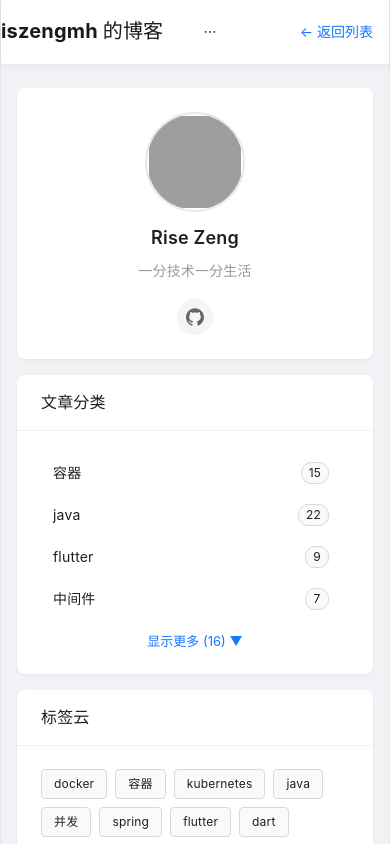
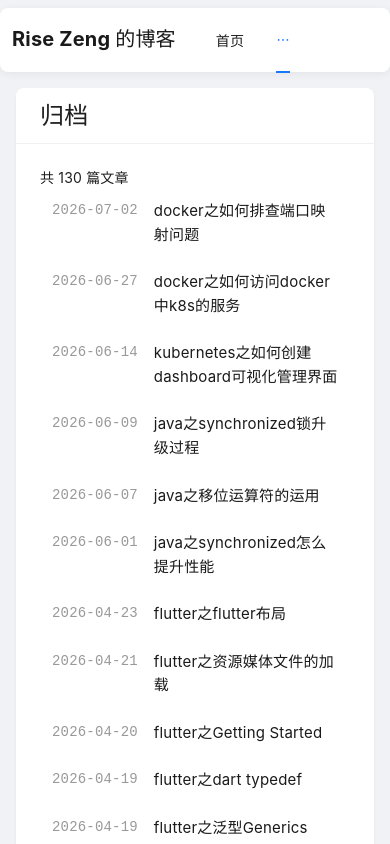
Before and after one commit to iszengmh/blog-iszengmh, a Vue app: page /archives in a window 390 px wide. Shown: the top 844 px of the page. Built offline with nearby package versions, Linux system fonts and the light colour scheme; grey boxes are pictures that could not be loaded.

Commit message:
checkin code

```diff
--- a/src/App.vue
+++ b/src/App.vue
@@ -1,107 +1,37 @@
 <script setup lang="ts">
-import { ref, computed, watch } from 'vue'
-import { useRoute, useRouter } from 'vue-router'
+import { computed } from 'vue'
+import { useRouter, useRoute } from 'vue-router'
 import BlogLayout from './components/layout/BlogLayout.vue'
 import BlogHeader from './components/Header.vue'
 import BlogFooter from './components/Footer.vue'
 import AuthorAvatar from './components/sidebar/AuthorAvatar.vue'
 import ArticleCategories from './components/sidebar/ArticleCategories.vue'
-import type { Category } from './components/sidebar/ArticleCategories.vue'
 import ArticleTags from './components/sidebar/ArticleTags.vue'
-import type { Tag } from './components/sidebar/ArticleTags.vue'
-import ArticleList from './components/article/ArticleList.vue'
-import type { Article } from './components/article/ArticleCard.vue'
-import ArticleViewer from './components/views/ArticleViewer.vue'
-import { useArticles } from './composables/useArticles'
-import {menuItems} from "./config.ts";
+import { menuItems, profile } from './config.ts'
+import { useArticleFilter } from './composables/useArticleFilter'
 
+const router = useRouter()
 const route = useRoute()
-const router = useRouter()
-const { articles: allArticles, toArticleCard } = useArticles()
+const {
+  categories,
+  tags,
+  activeCategory,
+  activeTag,
+  handleCategorySelect,
+  handleTagSelect,
+} = useArticleFilter()
 
-const articleCards = computed<Article[]>(() =>
-  allArticles.map((meta) => toArticleCard(meta)),
-)
-
-/** 当前选中的文章 ID（从 URL 路径中提取） */
-const activeArticleId = ref<string | null>(null)
-const showArticleList = computed(() => !activeArticleId.value)
-
-// 监听路由变化，从 URL 中提取文章 ID
-watch(() => route.path, (path) => {
-  // 去掉开头的 /，剩下的就是文章 ID
-  const id = path.slice(1)
-  activeArticleId.value = id || null
-}, { immediate: true })
-
-const currentPage = ref(1)
-const pageSize = ref(10)
-const activeCategory = ref('')
-const activeTag = ref('')
-
-const categories = computed(() => {
-  const countMap: Record<string, Category> = {}
-  articleCards.value.forEach(item => {
-    const cat = item.category
-    if (cat) {
-      countMap[cat] = {key:cat,label:cat,count:((countMap[cat]?.count || 0) + 1)}
-    }
-  })
-  return Object.values(countMap)
+/** 导航栏高亮 key */
+const activeMenuKey = computed(() => {
+  const name = route.name
+  if (name === 'home' || name === 'archives' || name === 'about') return name as string
+  return ''
 })
 
-const tags = computed(() => {
-  const tagMap: Record<string, Category> = {}
-  articleCards.value.forEach(item => {
-    item.tags?.forEach((tag)=>{
-      if (tag) {
-        tagMap[tag] = {key:tag,label:tag,count:((tagMap[tag]?.count || 0) + 1)}
-      }
-    })
-  })
-  return Object.values(tagMap)
-})
-
-
-const filteredArticles = computed(() => {
-  let list = articleCards.value
-  if (activeCategory.value) {
-    list = list.filter((a) => a.category === activeCategory.value)
-  }
-  if (activeTag.value) {
-    list = list.filter((a) => a.tags.includes(activeTag.value))
-  }
-  return list
-})
-
-const totalArticles = computed(() => filteredArticles.value.length)
-const pagedArticles = computed(() => {
-  const start = (currentPage.value - 1) * pageSize.value
-  return filteredArticles.value.slice(start, start + pageSize.value)
-})
-
-function handlePageChange(page: number) {
-  currentPage.value = page
-}
-
-function handleCategorySelect(category: Category) {
-  activeCategory.value = category.label
-  activeTag.value = ''
-  currentPage.value = 1
-}
-
-function handleTagSelect(tag: Tag) {
-  activeTag.value = tag.key
-  activeCategory.value = ''
-  currentPage.value = 1
-}
-
-function handleArticleClick(article: Article) {
-  router.push(`/${article.id}`)
-}
-
-function handleMenuClick(item: any){
-  router.go(item.path)
+function handleMenuClick(event: any) {
+  const target = menuItems.find((m) => m.key === event.key)
+  if (!target) return
+  router.push(target.path)
 }
 </script>
 
@@ -109,21 +39,21 @@ function handleMenuClick(item: any){
   <BlogLayout>
     <template #header>
       <BlogHeader
-        title="iszengmh 的博客"
+        :title="profile.name+' 的博客'"
         :menuItems="menuItems"
-        :active-key="showArticleList ? 'home' : route.path"
+        :activeKey="activeMenuKey"
         @menu-click="handleMenuClick"
       >
         <template #right>
           <a-button
-            v-if="!showArticleList"
+            v-if="route.name === 'article'"
             type="link"
             @click="router.push('/')"
           >
             ← 返回列表
           </a-button>
           <a-input-search
-            v-else
+            v-else-if="route.name === 'home'"
             placeholder="搜索文章..."
             style="width: 200px"
           />
@@ -132,41 +62,25 @@ function handleMenuClick(item: any){
     </template>
 
     <template #sidebar>
-      <AuthorAvatar
-      />
+      <AuthorAvatar />
       <ArticleCategories
-          :categories="categories"
+        :categories="categories"
         :activeCategory="activeCategory"
         @select="handleCategorySelect"
       />
       <ArticleTags
-          :tags="tags"
+        :tags="tags"
         :activeTag="activeTag"
         @select="handleTagSelect"
       />
     </template>
 
-    <ArticleList
-      v-if="showArticleList"
-      :articles="pagedArticles"
-      :loading="false"
-      :pagination="{
-        current: currentPage,
-        pageSize: pageSize,
-        total: totalArticles,
-      }"
-      @article-click="handleArticleClick"
-      @page-change="handlePageChange"
-    />
-    <ArticleViewer
-      v-else
-      :id="activeArticleId!"
-    />
-
+    <!-- 路由自动渲染当前页面组件 -->
+    <RouterView />
 
     <template #footer>
       <BlogFooter
-        site-name="iszengmh 的博客"
+        :site-name="profile.name+' 的博客'"
         :year="2026"
         :extra="['用 ❤️ 和 Vue 构建']"
       />
--- a/src/blog.router.ts
+++ b/src/blog.router.ts
@@ -1,22 +1,29 @@
 import { createRouter, createWebHistory } from 'vue-router'
-import Archives from './components/Archives.vue'
-import About from './components/About.vue'
-
-// 页面路由（.vue 文件，放在 src/pages）
-const vuePages = import.meta.glob('/src/components/**/*.vue')
-const vueRoutes = Object.keys(vuePages).map((path) => {
-  const routePath = path.replace('/src/components/', '/')
-      .replace('.vue', '')
-  return { path: routePath, component: vuePages[path] }
-})
 
 const routes = [
-  ...vueRoutes,
-  // 非首页的菜单路由（首页 / 由 App.vue 直接处理，不需路由定义）
-  { path: '/archives', component: Archives,props: { isMenu: true }},
-  { path: '/about', component: About,props: { isMenu: true, }},
+  {
+    path: '/',
+    name: 'home',
+    component: () => import('./pages/HomePage.vue'),
+  },
+  {
+    path: '/archives',
+    name: 'archives',
+    component: () => import('./pages/ArchivesPage.vue'),
+  },
+  {
+    path: '/about',
+    name: 'about',
+    component: () => import('./pages/AboutPage.vue'),
+  },
+  {
+    // 文章详情 — 放最后以免抢在其他路由前面
+    path: '/:id',
+    name: 'article',
+    component: () => import('./pages/ArticlePage.vue'),
+  },
 ]
-console.log("routes",routes)
+
 export const blogRouter = createRouter({
   history: createWebHistory(),
   routes,
--- a/src/components/layout/BlogLayout.vue
+++ b/src/components/layout/BlogLayout.vue
@@ -15,6 +15,8 @@
  ├──────────┴───────────────────┤
  │          Footer              │
  └──────────────────────────────┘
+ *
+ * 移动端：内容优先，sidebar 排在 main 下方
  */
 defineOptions({ name: 'BlogLayout' })
 
@@ -38,8 +40,8 @@ withDefaults(defineProps<Props>(), {
   <a-layout class="blog-layout">
     <!-- 顶部导航栏 -->
     <a-layout-header class="blog-header">
-      <slot name="header">
-        <div class="header-inner">
+      <div class="header-inner" :style="{ maxWidth: contentMaxWidth + 'px' }">
+        <slot name="header">
           <div class="header-left">
             <slot name="header-left">
               <a href="/" class="logo">
@@ -50,13 +52,18 @@ withDefaults(defineProps<Props>(), {
           <div class="header-right">
             <slot name="header-right" />
           </div>
-        </div>
-      </slot>
+        </slot>
+      </div>
     </a-layout-header>
 
     <!-- 主体内容区 -->
     <a-layout-content class="blog-content">
       <div class="content-wrapper" :style="{ maxWidth: contentMaxWidth + 'px' }">
+        <!-- 主内容区（内容优先，DOM 排在 sidebar 前面） -->
+        <main class="blog-main">
+          <slot />
+        </main>
+
         <!-- 侧边栏 -->
         <aside
           v-if="showSidebar"
@@ -65,11 +72,6 @@ withDefaults(defineProps<Props>(), {
         >
           <slot name="sidebar" />
         </aside>
-
-        <!-- 主内容区 -->
-        <main class="blog-main">
-          <slot />
-        </main>
       </div>
     </a-layout-content>
 
@@ -94,24 +96,25 @@ withDefaults(defineProps<Props>(), {
 /* ---------- Header ---------- */
 .blog-header {
   position: sticky;
-  top: 0;
+  top: 16px;
   z-index: 100;
-  height: 64px;
   padding: 0;
-  background: #fff;
-  box-shadow: 0 2px 8px rgba(0, 0, 0, 0.06);
+  background: transparent;
   display: flex;
-  align-items: center;
+  justify-content: center;
 }
 
 .header-inner {
   width: 100%;
   max-width: v-bind(contentMaxWidth + 'px');
-  margin: 0 auto;
   padding: 0 24px;
   display: flex;
   align-items: center;
   justify-content: space-between;
+  height: 64px;
+  background: #fff;
+  box-shadow: 0 2px 8px rgba(0, 0, 0, 0.06);
+  border-radius: 8px;
 }
 
 .header-left,
@@ -151,6 +154,8 @@ withDefaults(defineProps<Props>(), {
   flex-shrink: 0;
   position: sticky;
   top: 88px;
+  /* 桌面端保持在左侧（即使 DOM 中 main 在前） */
+  order: -1;
 }
 
 /* ---------- Main ---------- */
@@ -175,13 +180,34 @@ withDefaults(defineProps<Props>(), {
 
 /* ---------- Responsive ---------- */
 @media (max-width: 768px) {
+  .blog-content {
+    overflow-x: hidden;
+  }
+
   .content-wrapper {
     flex-direction: column;
+    gap: 12px;
+  }
+
+  .blog-main {
+    max-width: 100%;
   }
 
   .blog-sidebar {
     width: 100% !important;
     position: static;
+    order: 0;
+    max-width: 100%;
+  }
+
+  .blog-header {
+    top: 8px;
+  }
+
+  .header-inner {
+    padding: 0 12px;
+    min-height: 56px;
+    height: auto;
   }
 }
 </style>
--- /dev/null
+++ b/src/composables/useArticleFilter.ts
@@ -0,0 +1,98 @@
+/**
+ * 文章筛选/分页共享状态（单例）
+ *
+ * 模块级 state，多个组件调用 useArticleFilter() 操作同一份数据。
+ * App.vue（侧栏筛选）和 HomePage.vue（文章列表）共享。
+ */
+import { computed, ref } from 'vue'
+import type { Category } from '../components/sidebar/ArticleCategories.vue'
+import type { Tag } from '../components/sidebar/ArticleTags.vue'
+import type { Article } from '../components/article/ArticleCard.vue'
+import { useArticles } from './useArticles'
+
+/* ── 模块级单例状态 ── */
+const currentPage = ref(1)
+const pageSize = ref(10)
+const activeCategory = ref('')
+const activeTag = ref('')
+
+const { articles: allArticles, toArticleCard } = useArticles()
+
+const articleCards = computed<Article[]>(() =>
+  allArticles.map((meta) => toArticleCard(meta)),
+)
+
+const categories = computed(() => {
+  const countMap: Record<string, Category> = {}
+  articleCards.value.forEach((item) => {
+    const cat = item.category
+    if (cat) {
+      countMap[cat] = { key: cat, label: cat, count: (countMap[cat]?.count || 0) + 1 }
+    }
+  })
+  return Object.values(countMap)
+})
+
+const tags = computed(() => {
+  const tagMap: Record<string, { key: string; label: string; count: number }> = {}
+  articleCards.value.forEach((item) => {
+    item.tags?.forEach((tag) => {
+      if (tag) {
+        tagMap[tag] = { key: tag, label: tag, count: (tagMap[tag]?.count || 0) + 1 }
+      }
+    })
+  })
+  return Object.values(tagMap)
+})
+
+const filteredArticles = computed(() => {
+  let list = articleCards.value
+  if (activeCategory.value) {
+    list = list.filter((a) => a.category === activeCategory.value)
+  }
+  if (activeTag.value) {
+    list = list.filter((a) => a.tags.includes(activeTag.value))
+  }
+  return list
+})
+
+const totalArticles = computed(() => filteredArticles.value.length)
+
+const pagedArticles = computed(() => {
+  const start = (currentPage.value - 1) * pageSize.value
+  return filteredArticles.value.slice(start, start + pageSize.value)
+})
+
+function handlePageChange(page: number) {
+  currentPage.value = page
+}
+
+function handleCategorySelect(category: Category) {
+  activeCategory.value = category.label
+  activeTag.value = ''
+  currentPage.value = 1
+}
+
+function handleTagSelect(tag: Tag) {
+  activeTag.value = tag.key
+  activeCategory.value = ''
+  currentPage.value = 1
+}
+
+export function useArticleFilter() {
+  return {
+    currentPage,
+    pageSize,
+    activeCategory,
+    activeTag,
+    articleCards,
+    categories,
+    tags,
+    filteredArticles,
+    totalArticles,
+    pagedArticles,
+    handlePageChange,
+    handleCategorySelect,
+    handleTagSelect,
+  }
+}
--- /dev/null
+++ b/src/pages/AboutPage.vue
@@ -0,0 +1,12 @@
+<script setup lang="ts">
+/**
+ * 关于页
+ */
+</script>
+
+<template>
+  <a-card :bordered="false">
+    <h2>关于</h2>
+    <p>这是一个使用 Vue 3 + Ant Design Vue 构建的个人博客。</p>
+  </a-card>
+</template>
--- /dev/null
+++ b/src/pages/ArchivesPage.vue
@@ -0,0 +1,72 @@
+<script setup lang="ts">
+/**
+ * 归档页
+ */
+import { useRouter } from 'vue-router'
+import { useArticleFilter } from '../composables/useArticleFilter'
+import type { Article } from '../components/article/ArticleCard.vue'
+
+const router = useRouter()
+const { articleCards } = useArticleFilter()
+
+function handleArticleClick(article: Article) {
+  router.push(`/${article.id}`)
+}
+</script>
+
+<template>
+  <div class="archives-page">
+    <a-card :bordered="false">
+      <template #title>
+        <h2 style="margin: 0">归档</h2>
+      </template>
+      <p>共 {{ articleCards.length }} 篇文章</p>
+      <div class="archives-list">
+        <div
+          v-for="article in articleCards"
+          :key="article.id"
+          class="archive-item"
+          @click="handleArticleClick(article)"
+        >
+          <span class="archive-date">{{ article.date.slice(0, 10) }}</span>
+          <span class="archive-title">{{ article.title }}</span>
+        </div>
+      </div>
+    </a-card>
+  </div>
+</template>
+
+<style scoped>
+.archives-page {
+  min-height: 60vh;
+}
+.archives-list {
+  display: flex;
+  flex-direction: column;
+  gap: 4px;
+}
+.archive-item {
+  display: flex;
+  gap: 16px;
+  padding: 10px 12px;
+  border-radius: 6px;
+  cursor: pointer;
+  transition: background 0.2s;
+}
+.archive-item:hover {
+  background: #f0f5ff;
+}
+.archive-date {
+  flex-shrink: 0;
+  color: #999;
+  font-size: 14px;
+  font-family: monospace;
+}
+.archive-title {
+  color: #1a1a1a;
+  font-size: 15px;
+}
+.archive-item:hover .archive-title {
+  color: #1890ff;
+}
+</style>
--- /dev/null
+++ b/src/pages/ArticlePage.vue
@@ -0,0 +1,14 @@
+<script setup lang="ts">
+/**
+ * 文章详情页
+ */
+import { useRoute } from 'vue-router'
+import ArticleViewer from '../components/views/ArticleViewer.vue'
+
+const route = useRoute()
+const articleId = route.params.id as string
+</script>
+
+<template>
+  <ArticleViewer :id="articleId" />
+</template>
--- /dev/null
+++ b/src/pages/HomePage.vue
@@ -0,0 +1,31 @@
+<script setup lang="ts">
+/**
+ * 首页 — 文章列表
+ */
+import { useRouter } from 'vue-router'
+import ArticleList from '../components/article/ArticleList.vue'
+import type { Article } from '../components/article/ArticleCard.vue'
+import { useArticleFilter } from '../composables/useArticleFilter'
+
+const router = useRouter()
+const { pagedArticles, totalArticles, currentPage, pageSize, handlePageChange } =
+  useArticleFilter()
+
+function handleArticleClick(article: Article) {
+  router.push(`/${article.id}`)
+}
+</script>
+
+<template>
+  <ArticleList
+    :articles="pagedArticles"
+    :loading="false"
+    :pagination="{
+      current: currentPage,
+      pageSize: pageSize,
+      total: totalArticles,
+    }"
+    @article-click="handleArticleClick"
+    @page-change="handlePageChange"
+  />
+</template>
--- a/src/style.css
+++ b/src/style.css
@@ -157,10 +157,7 @@ code {
 }
 
 #app {
-  width: 1126px;
-  max-width: 100%;
-  margin: 0 auto;
-  border-inline: 1px solid var(--border);
+  width: 100%;
   min-height: 100svh;
   display: flex;
   flex-direction: column;
```
Also changed, not shown: src/components/About.vue (deleted, +0 -11 lines), src/components/Archives.vue (deleted, +0 -11 lines).
